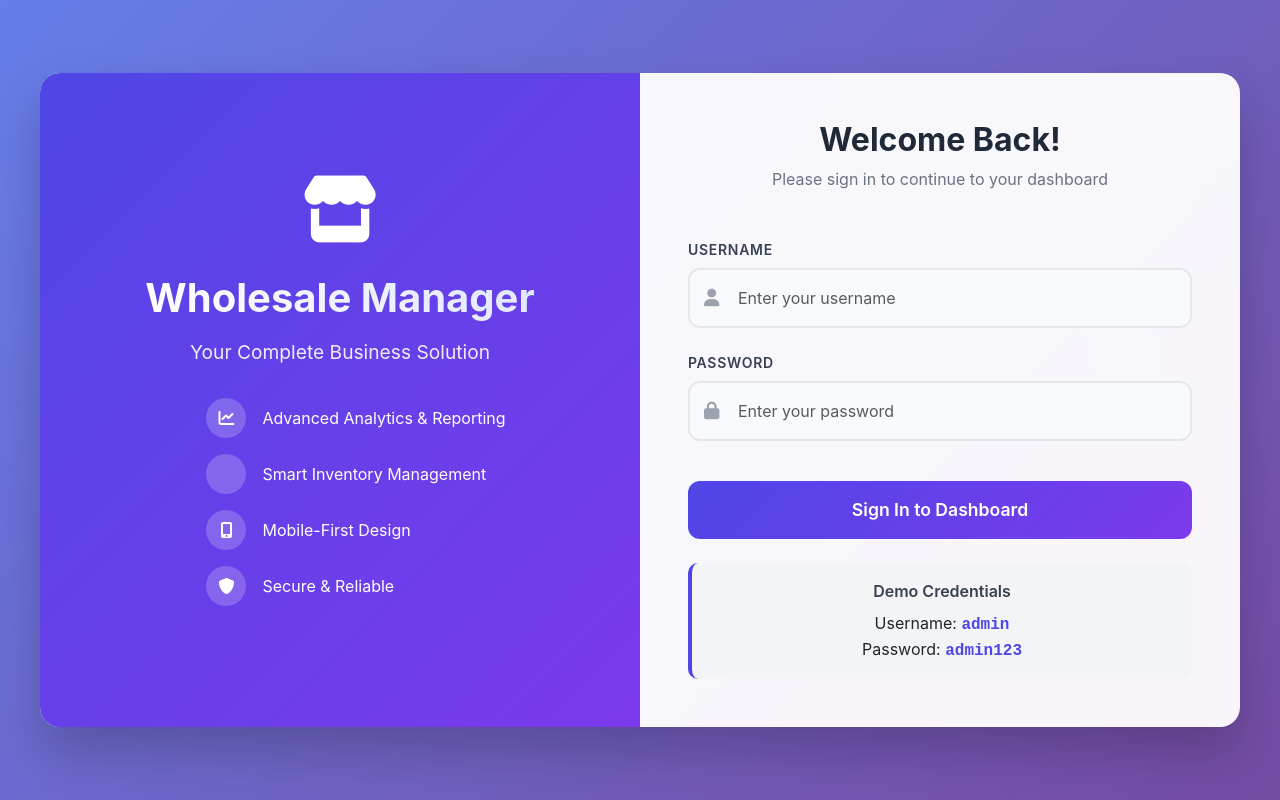
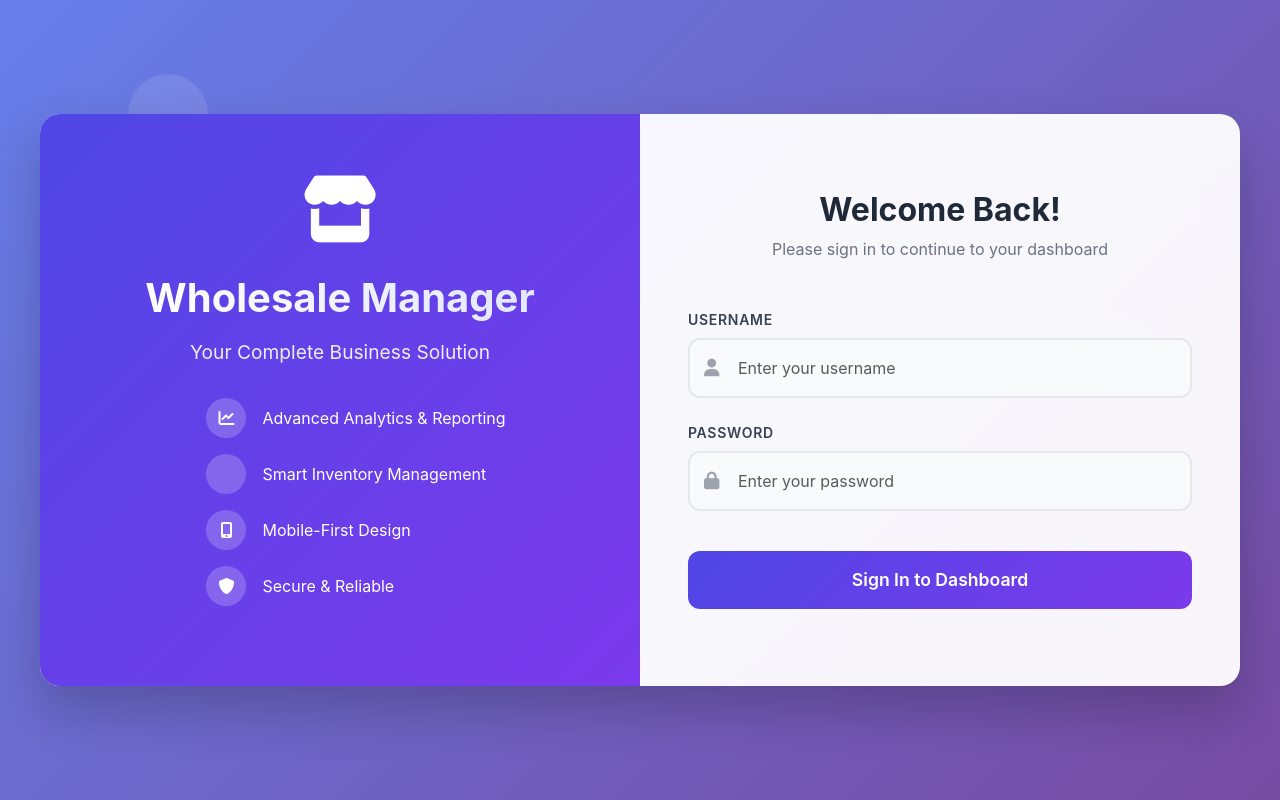
Before and after one commit to AdhamElkomey23/WHOLESALE-APP, a Flask app: page /login in a window 1280 px wide. Run offline with Flask 3, Linux system fonts and the light colour scheme.

Commit message:
Remove demonstration login information from the login page
Removes the hardcoded demo credentials from `templates/login.html`.

Replit-Commit-Author: Agent
Replit-Commit-Session-Id: 03023591-3e84-4850-aff2-f235a7f37061
Replit-Commit-Screenshot-Url: https://storage.googleapis.com/screenshot-production-us-central1/4234a394-b2d3-40c5-a1fb-8767f7a2ab1a/0f3ab80e-c638-45b5-994c-b67114e4d48b.jpg

```diff
--- a/templates/login.html
+++ b/templates/login.html
@@ -420,11 +420,7 @@
                     {{ form.submit(class="btn-login", value="Sign In to Dashboard") }}
                 </form>
 
-                <div class="demo-credentials">
-                    <div class="demo-title">Demo Credentials</div>
-                    <div>Username: <span class="credentials">admin</span></div>
-                    <div>Password: <span class="credentials">admin123</span></div>
-                </div>
+
             </div>
         </div>
     </div>
```
